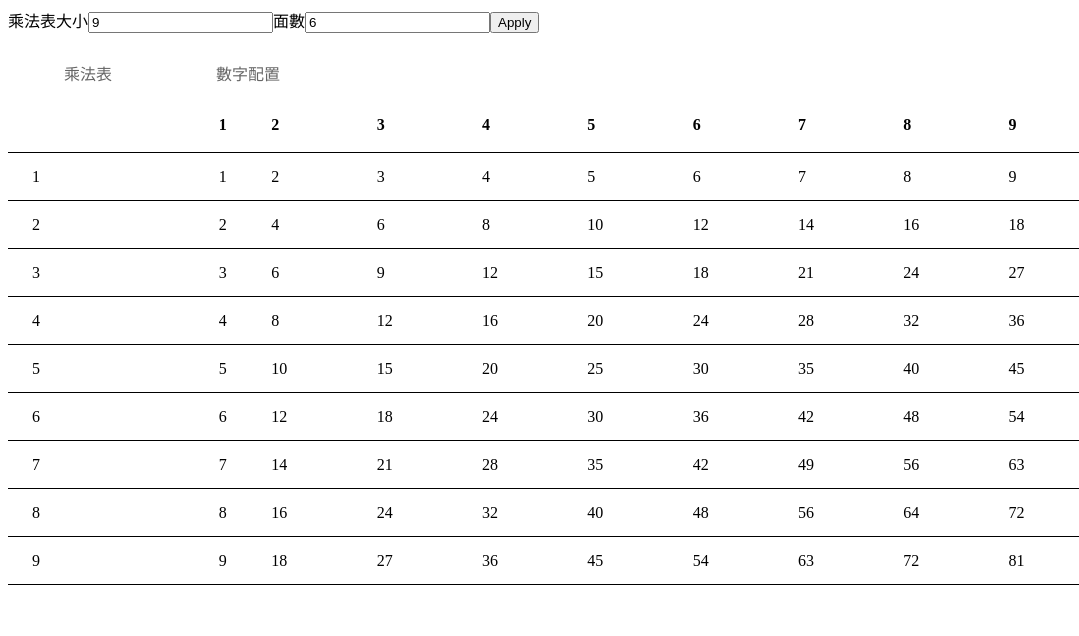
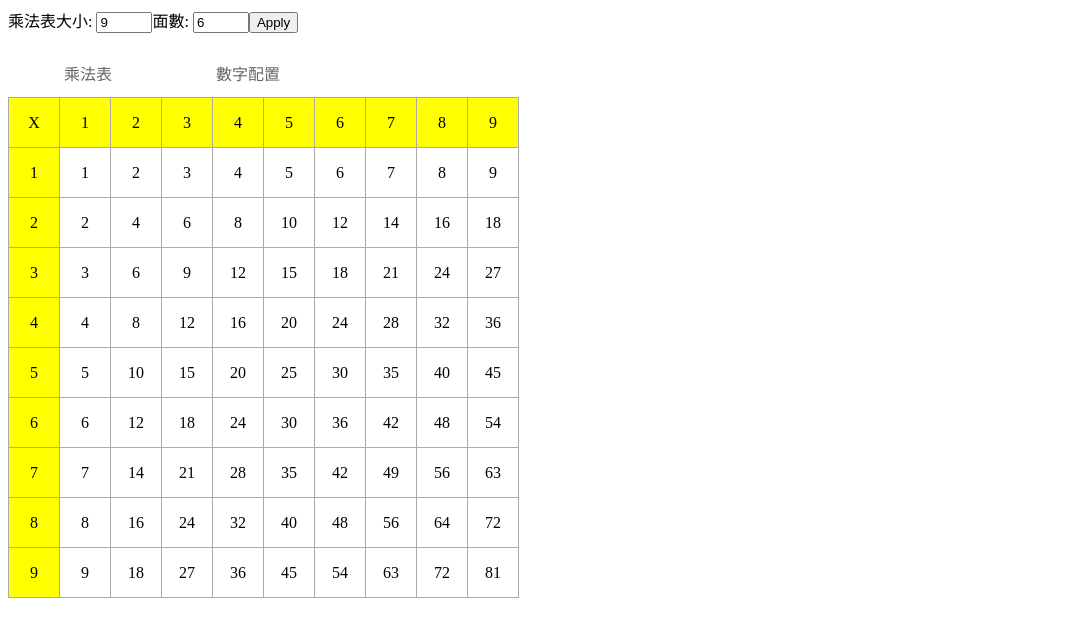
Before and after one commit to anrylu/multiply-cube, an Angular app: page / in a window 1280 px wide. Shown: the top 636 px of the page, without its empty margins (0-1079 px from the left). Built offline with nearby package versions, Linux system fonts and the light colour scheme.

Commit message:
complete adjust layout

```diff
--- a/src/app/app.component.html
+++ b/src/app/app.component.html
@@ -1,9 +1,9 @@
 <form [formGroup]="configForm" (ngSubmit)="onSubmit(configForm.value)">
   <div>
-    <label>乘法表大小</label>
-    <input type="number" formControlName="multiplication_count">
-    <label>面數</label>
-    <input type="number" formControlName="face_count">
+    <label>乘法表大小: </label>
+    <input type="number" formControlName="multiplication_count" min="1" max="20">
+    <label>面數: </label>
+    <input type="number" formControlName="face_count" min="6" max="20">
     <button class="button" type="submit">Apply</button>
   </div>
 </form>
--- a/src/app/app.component.ts
+++ b/src/app/app.component.ts
@@ -1,5 +1,6 @@
 import { Component } from '@angular/core';
 import { FormBuilder } from '@angular/forms';
+import { MultiplicationTableService } from './multiplication-table.service';
 
 @Component({
   selector: 'my-app',
@@ -7,6 +8,8 @@ import { FormBuilder } from '@angular/forms';
   styleUrls: [ './app.component.css' ]
 })
 export class AppComponent  {
+  multiplicationTableService: MultiplicationTableService;
+
   name = 'Angular';
   multiplication_count = 9;
   face_count = 6;
@@ -24,6 +27,7 @@ export class AppComponent  {
   onSubmit(customerData) {
     // Process checkout data here
     console.warn('Your order has been submitted', customerData);
-    this.configForm.reset();
+    this.multiplication_count = customerData.multiplication_count;
+    console.log(this.multiplication_count);
   }
 }
--- a/src/app/multiplication-table/multiplication-table.component.css
+++ b/src/app/multiplication-table/multiplication-table.component.css
@@ -1,3 +1,14 @@
 table {
-  width: 100%;
+  table-layout: fixed;
+  border: 1px solid #8097A4;
+  text-align: center;
+  border-collapse: collapse;
 }
+
+table td, table th {
+  border: 1px solid #AAAAAA;
+  padding: 0px 0px;
+  width: 50px;
+  height: 50px;
+  overflow: hidden;
+}
--- a/src/app/multiplication-table/multiplication-table.component.html
+++ b/src/app/multiplication-table/multiplication-table.component.html
@@ -1,9 +1,12 @@
-<table mat-table [dataSource]="data" class="mat-elevation-z8">
-  <ng-container [matColumnDef]="column" *ngFor="let column of displayedColumns">
-    <th mat-header-cell *matHeaderCellDef> {{column == "0"? "": column}} </th>
-    <td mat-cell *matCellDef="let element"> {{element.result[column]}} </td>
-  </ng-container>
-
-  <tr mat-header-row *matHeaderRowDef="displayedColumns"></tr>
-  <tr mat-row *matRowDef="let row; columns: displayedColumns;"></tr>
+<table>
+  <tbody>
+  <tr>
+    <td bgcolor="yellow">X</td>
+    <td *ngFor="let multiplier of multiplers" bgcolor="yellow">{{multiplier}}</td>
+  </tr>
+  <tr *ngFor="let element of data">
+    <td bgcolor="yellow">{{element.multiplier}}</td>
+    <td *ngFor="let value of element.result">{{value}}</td>
+  </tr>
+  </tbody>
 </table>
--- a/src/app/multiplication-table/multiplication-table.component.ts
+++ b/src/app/multiplication-table/multiplication-table.component.ts
@@ -13,7 +13,7 @@ export interface MultiplyElement {
 })
 export class MultiplicationTableComponent implements OnInit {
   @Input() multiplication_count: number;
-  displayedColumns: string[] = ["0"];
+  multiplers: number[] = [];
   data: MultiplyElement[]  = [];
 
   constructor() {
@@ -22,18 +22,12 @@ export class MultiplicationTableComponent implements OnInit {
   ngOnInit() {
     var element: MultiplyElement;
     for( var i=1; i<=this.multiplication_count; i++ ) {
-      this.displayedColumns.push(i.toString());
+      this.multiplers.push(i);
       element = {multiplier: i, result: [], is_unique: []};
-      element.result.push(i);
       for( var j=1; j<=this.multiplication_count; j++ ) {
         element.result.push(i*j);
       }
       this.data.push(element);
     }
-
-
-    console.log(this.multiplication_count);
-    console.log(this.displayedColumns);
   }
-
 }
```
Also changed, not shown: src/app/app.module.ts (+4 -3 lines), src/app/multiplication-table.service.ts (added, +8 -0 lines).
